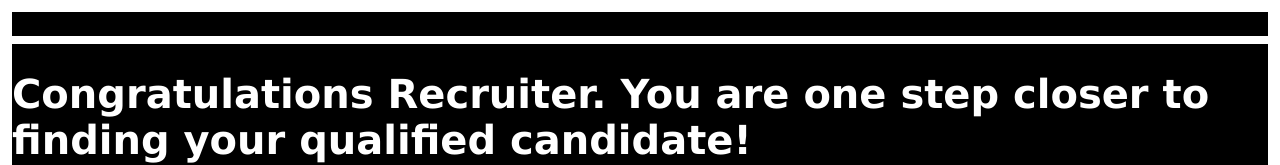
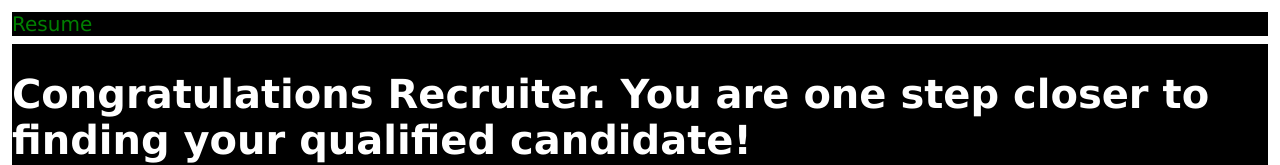
Before and after one commit to brandonboydlee/is201, a plain HTML site: page html/scratchpage.html in a window 1280 px wide. Shown: the top 165 px of the page. Drawn offline with Linux system fonts and the light colour scheme.

Commit message:
Add files via upload

```diff
--- a/css/scratchstyles.css
+++ b/css/scratchstyles.css
@@ -9,6 +9,11 @@ li {
 }
 a {
     color: black;
+}
+a:link {
+    color: green;
+    background-color: transparent;
+    text-decoration: none;
 }
 a:visited {
     color: pink;
```
Also changed, not shown: index.html (+1 -1 lines).
